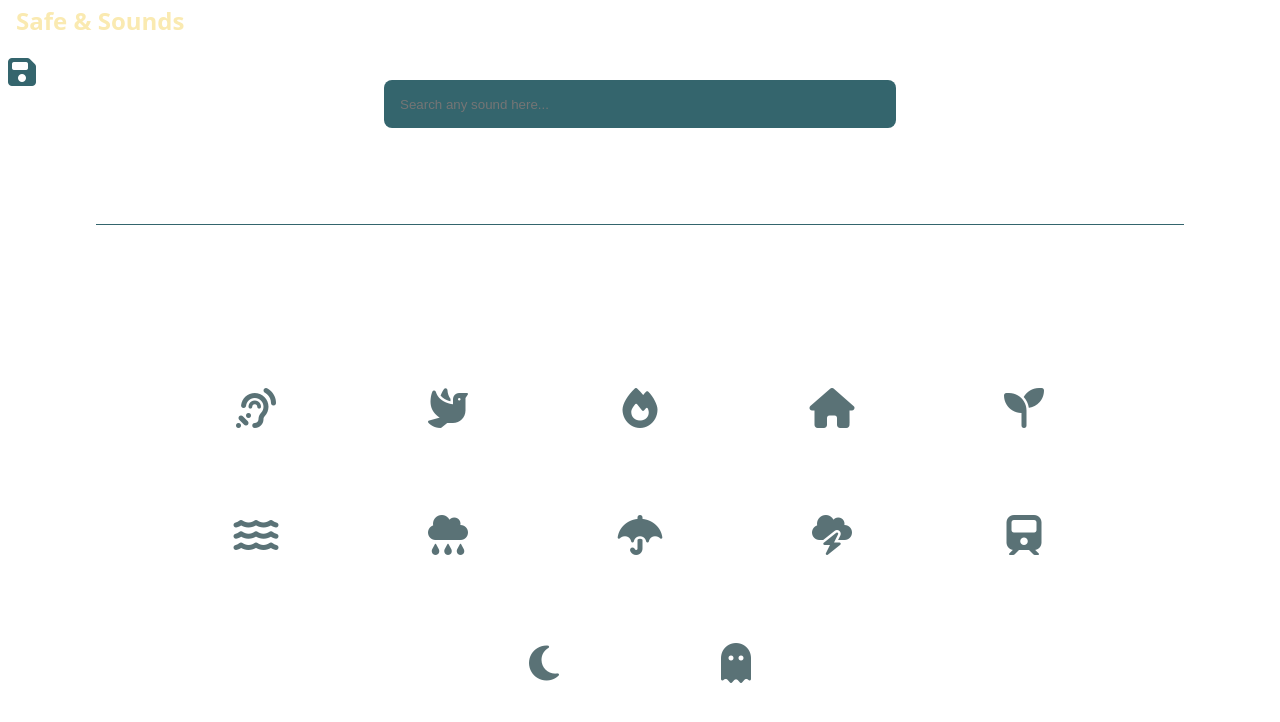
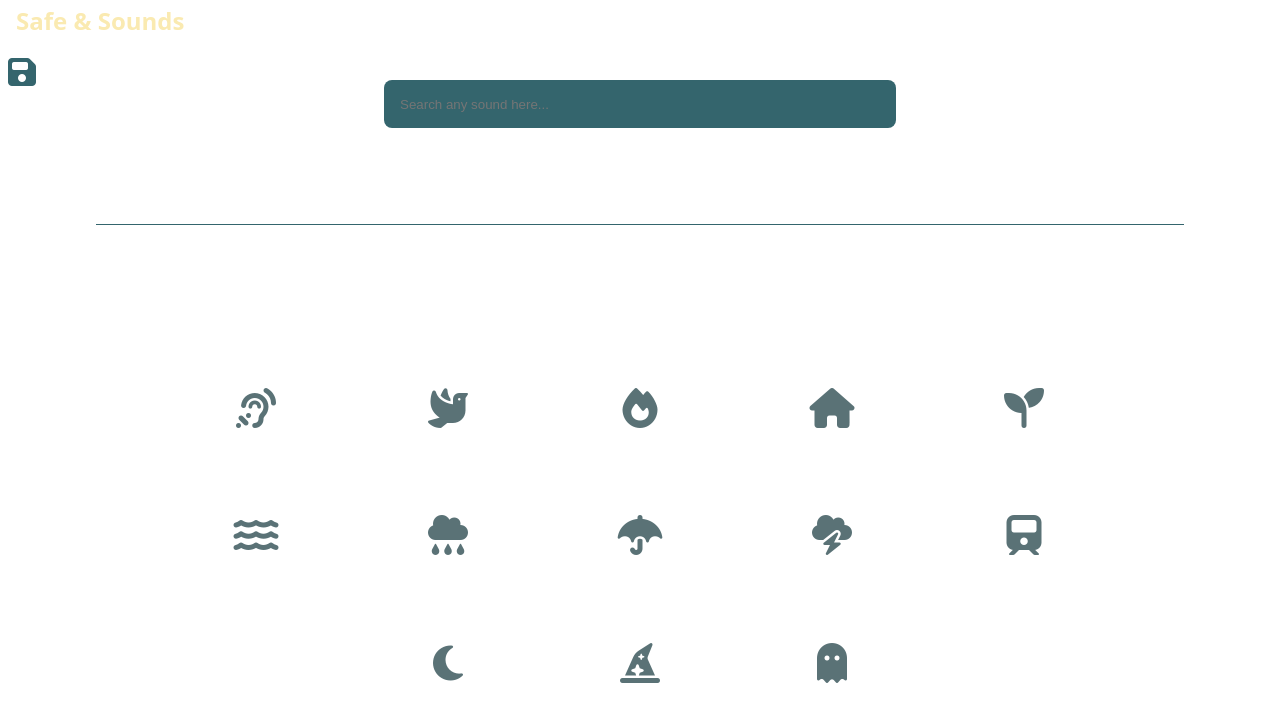
Before and after one commit to AlexD38/sounds, a React (Vite) app: page / in a window 1280 px wide. Shown: the top 722 px of the page. Built offline with nearby package versions, Linux system fonts and the light colour scheme.

Commit message:
[aded] normalization

```diff
--- a/src/App.jsx
+++ b/src/App.jsx
@@ -14,6 +14,7 @@ import thunderSound from '/assets/sounds/thunder.mp3';
 import trainSound from '/assets/sounds/train.mp3';
 import nightSound from '/assets/sounds/night.wav';
 import scaryNightSound from '/assets/sounds/scaryNightForest.wav';
+import scaryNightSound_2 from '/assets/sounds/scaryNightForest_2.mp3';
 
 import WhiteNoisePlayer from './components/WhiteNoisePlayer/WhiteNoisePlayer';
 import { SaveSnapshotMix } from './components/SaveSnapshotMix/SaveSnapshotMix';
@@ -98,6 +99,12 @@ function App() {
         custom="perlinNoise"
         speed={true}
       />
+      <Player
+        title={'wolf'}
+        sourcePath={scaryNightSound_2}
+        custom="perlinNoise"
+        speed={true}
+      />
       <Notification />
     </>
   );
--- a/src/components/Player/Player.jsx
+++ b/src/components/Player/Player.jsx
@@ -8,6 +8,16 @@ import {
 } from '../../utils/utils';
 import { soundTools } from '../../utils/modulateSound.tools';
 import { PlayerTitle } from '../PlayerTitle/PlayerTitle';
+
+function getRMS(audioBuffer) {
+  const channelData = audioBuffer.getChannelData(0); // Use the first channel
+  let sumOfSquares = 0;
+  for (let i = 0; i < channelData.length; i++) {
+    sumOfSquares += channelData[i] * channelData[i];
+  }
+  const meanSquare = sumOfSquares / channelData.length;
+  return Math.sqrt(meanSquare);
+}
 
 function Player({ title, sourcePath, custom, speed }) {
   const {
@@ -23,6 +33,7 @@ function Player({ title, sourcePath, custom, speed }) {
   const [isPlaying, setIsPlaying] = useState(false);
   const [playbackRate, setPlaybackRate] = useState(1);
   const [isStereo, setIsStereo] = useState(false);
+  const [normalizationFactor, setNormalizationFactor] = useState(1);
   const audioCtxRef = useRef(null);
   const sourceNodeRef = useRef(null);
   const noiseSourceRef = useRef(null);
@@ -128,12 +139,15 @@ function Player({ title, sourcePath, custom, speed }) {
           );
         }
       } else {
-        startPerlinModulation(0.5, value);
+        startPerlinModulation(
+          0.5 * normalizationFactor,
+          value * normalizationFactor
+        );
       }
     } else {
       if (gainNodeRef.current && audioCtxRef.current) {
         gainNodeRef.current.gain.setTargetAtTime(
-          value,
+          value * normalizationFactor,
           audioCtxRef.current.currentTime,
           0.01
         );
@@ -180,6 +194,8 @@ function Player({ title, sourcePath, custom, speed }) {
 
     if (audioCtxRef.current) return;
 
+    setNormalizationFactor(1); // Reset for noise
+
     const { gainNode, audioCtx, noiseSource } =
       soundTools.noise.createWhiteNoise(audioCtxRef, noiseSourceRef);
 
@@ -221,6 +237,12 @@ function Player({ title, sourcePath, custom, speed }) {
       // Décode les données audio
       const audioBuffer = await audioCtx.decodeAudioData(arrayBuffer);
 
+      // Normalisation du volume
+      const rms = getRMS(audioBuffer);
+      const targetRMS = 0.1; // Cible de volume. Ajustable au besoin.
+      const newNormalizationFactor = rms > 0 ? targetRMS / rms : 1;
+      setNormalizationFactor(newNormalizationFactor);
+
       // Stop l'ancienne source si elle existe
       if (sourceNodeRef.current) {
         try {
@@ -236,7 +258,10 @@ function Player({ title, sourcePath, custom, speed }) {
 
       // Gain
       const gainNode = audioCtx.createGain();
-      gainNode.gain.setValueAtTime(volValue, audioCtx.currentTime);
+      gainNode.gain.setValueAtTime(
+        volValue * newNormalizationFactor,
+        audioCtx.currentTime
+      );
 
       // Filtre
       const filter = audioCtx.createBiquadFilter();
@@ -257,7 +282,10 @@ function Player({ title, sourcePath, custom, speed }) {
       filterRef.current = filter;
       // Ici aussi, perlin activé
       if (custom === 'perlinNoise') {
-        startPerlinModulation(0.5, volValue);
+        startPerlinModulation(
+          0.5 * newNormalizationFactor,
+          volValue * newNormalizationFactor
+        );
       }
     } catch (err) {
       console.error('Erreur lors de la lecture du fichier :', err);
--- a/src/components/PlayerTitle/PlayerTitle.jsx
+++ b/src/components/PlayerTitle/PlayerTitle.jsx
@@ -21,6 +21,8 @@ export const PlayerTitle = ({ title, isPlaying }) => {
   } else if (title === 'night') {
     iconLabel = 'moon';
   } else if (title === 'scary') {
+    iconLabel = 'hat-wizard';
+  } else if (title === 'wolf') {
     iconLabel = 'ghost';
   } else {
     return title;
```
